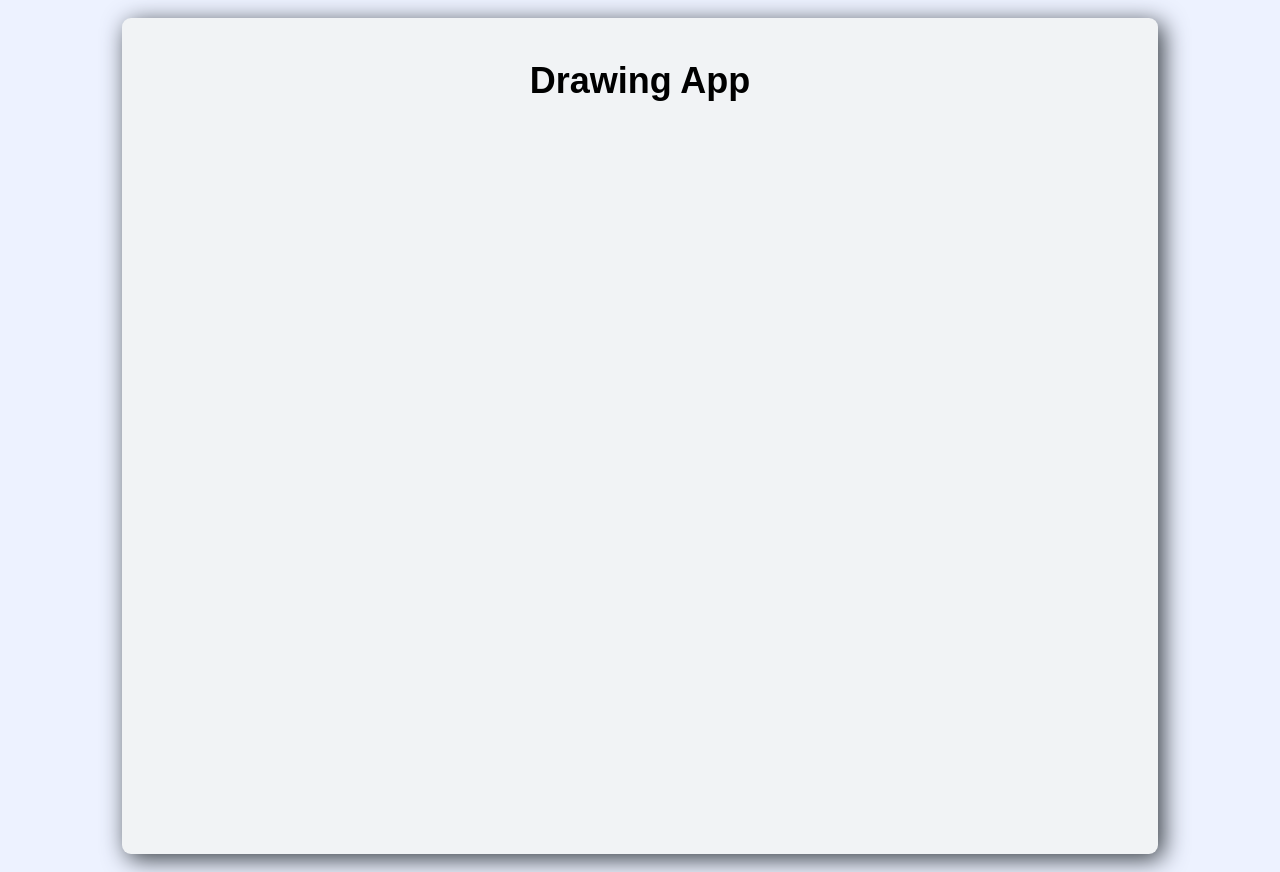
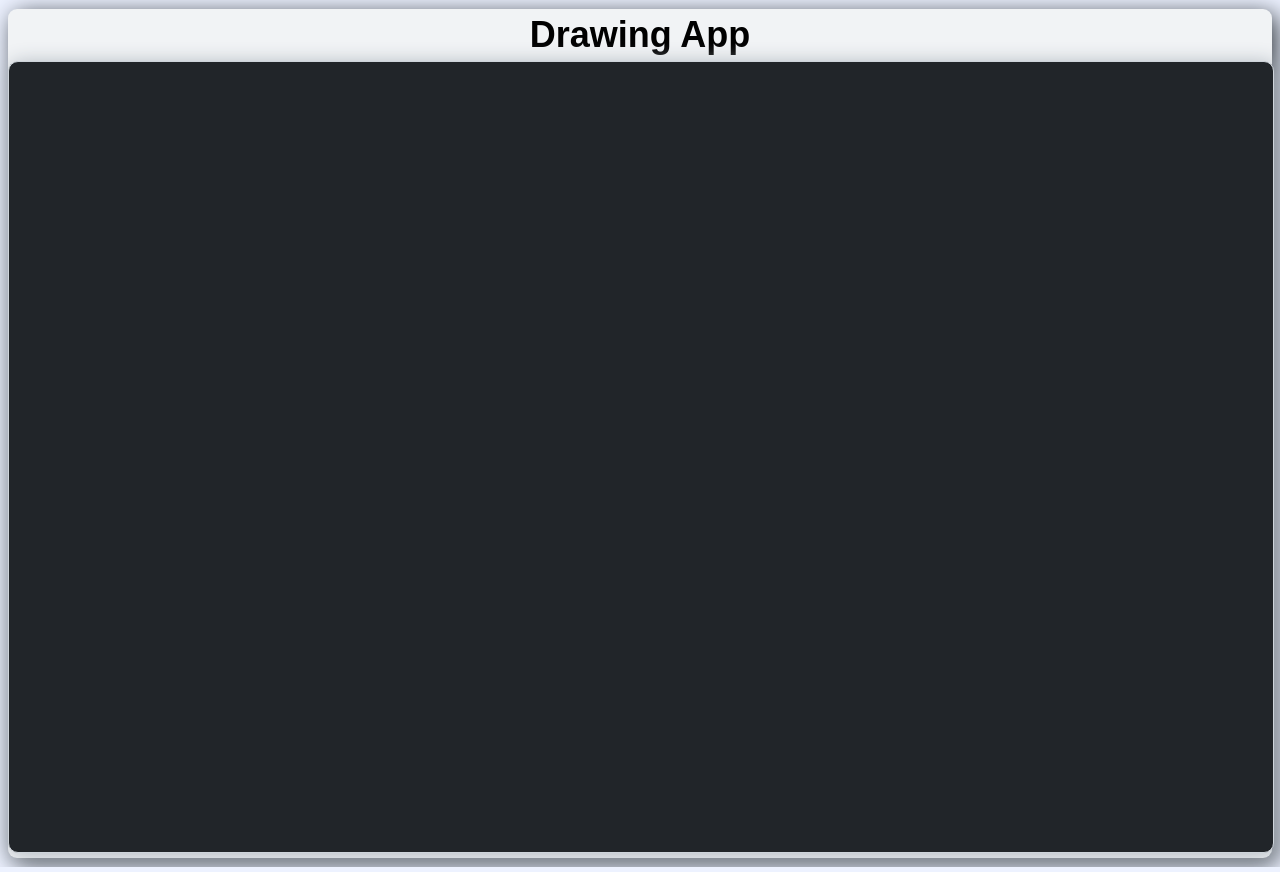
Before and after one commit to YutaMoriJP/Canvas-Drawing-App, a React (Create React App) app: page / in a window 1280 px wide. Built offline with nearby package versions, Linux system fonts and the light colour scheme.

Commit message:
basic features but requires more fixes

```diff
--- a/src/App.js
+++ b/src/App.js
@@ -1,12 +1,14 @@
 import Container from "./styles/Container";
 import Global from "./styles/Global";
+import Canvas from "./components/Canvas";
 
 function App() {
   return (
     <>
       <Global />
       <Container>
-        <h1>Drawing App</h1>
+        <h1 style={{ margin: 0, padding: 5 }}>Drawing App</h1>
+        <Canvas />
       </Container>
     </>
   );
--- /dev/null
+++ b/src/components/Canvas.js
@@ -0,0 +1,86 @@
+import React, { useRef, useEffect, useState } from "react";
+import CanvasStyled from "../styles/Canvas";
+
+const useResize = () => {
+  const [resized, setResized] = useState(false);
+  useEffect(() => {
+    const onresize = () => {
+      setResized(previousResize => !previousResize);
+    };
+    window.addEventListener("resize", onresize);
+    return () => {
+      window.removeEventListener("resize", onresize);
+    };
+  }, []);
+  return resized;
+};
+
+const Canvas = () => {
+  //state
+  const [isDrawing, setIsDrawing] = useState(false);
+  //refs
+  const canvasRef = useRef(null);
+  const contextRef = useRef(null);
+
+  //const resized = useResize();
+
+  //event handlers
+  const handleMouseMove = event => {
+    console.log("event.offsetX", event.offsetX);
+    console.log("event.offsetY", event.offsetY);
+    console.log("event.nativeEvent.offsetX", event.nativeEvent.offsetX);
+    //check if user is drawing or not
+    //checking for false makes the code cleaner and reduces the nesting, if there are multiple if(){if(){if()}}...
+    if (!isDrawing) return;
+    //user is drawing
+    const { offsetX, offsetY } = event.nativeEvent;
+    contextRef.current.lineTo(offsetX, offsetY);
+    contextRef.current.stroke();
+  };
+
+  const handleMouseDown = ({ nativeEvent }) => {
+    const { offsetX, offsetY } = nativeEvent;
+    //starts drawing
+    contextRef.current.beginPath();
+    //controls where it moves to
+    contextRef.current.moveTo(offsetX, offsetY);
+
+    //update state - drawing is actively going on
+    setIsDrawing(true);
+  };
+
+  const handleMouseUp = () => {
+    //as openPath() starts the drawing, closePath finishes the drawing
+    contextRef.current.closePath();
+    //update state - drawing has finished
+    setIsDrawing(false);
+  };
+
+  //initialize canvas API after component has mounted
+  useEffect(() => {
+    if (contextRef && contextRef.current) {
+      return;
+    }
+    canvasRef.current.width = window.innerWidth * 2;
+    canvasRef.current.height = window.innerHeight * 2;
+    canvasRef.current.style.width = "100%";
+    canvasRef.current.style.height = "80%";
+    const context = canvasRef.current.getContext("2d");
+    context.scale(2, 2);
+    context.lineCap = "round";
+    context.strokeStyle = "white";
+    context.lineWidth = 2;
+    contextRef.current = context;
+  }, []);
+
+  return (
+    <CanvasStyled
+      ref={canvasRef}
+      onMouseMove={handleMouseMove}
+      onMouseDown={handleMouseDown}
+      onMouseUp={handleMouseUp}
+    ></CanvasStyled>
+  );
+};
+
+export default Canvas;
--- /dev/null
+++ b/src/styles/Canvas.js
@@ -0,0 +1,11 @@
+import styled from "styled-components";
+
+const Canvas = styled.canvas`
+  background: #212529;
+  border: 1px solid #ced4da;
+  box-shadow: 2px 2px 20px #adb5bd;
+  border-radius: 10px;
+  margin: auto;
+`;
+
+export default Canvas;
--- a/src/styles/Container.js
+++ b/src/styles/Container.js
@@ -1,12 +1,9 @@
 import styled from "styled-components";
 
 const Container = styled.div`
-  margin: 1rem auto;
+  margin: 0.5rem auto;
   border-radius: 0.5rem;
-  padding: 1rem;
-  width: 85%;
-  max-width: 1000px;
-  min-width: 200px;
+  width: 100%;
   min-height: 100vh;
   background: #f1f3f5;
   box-shadow: 5px 5px 25px #343a40;
--- a/src/styles/Global.js
+++ b/src/styles/Global.js
@@ -12,13 +12,13 @@ const Global = createGlobalStyle`
          @media screen and (min-width: 500px) and (max-width:600px) {
             font-size: ${SIZES[1]}px;
          }
-        @media screen and (min-width: 601px) and (max-width: 900) {
+        @media screen and (min-width: 600px) and (max-width: 900px) {
             font-size: ${SIZES[2]}px;
          }
-        @media screen and (min-width:901px) and (max-width: 1300px) {
+        @media screen and (min-width:900px) and (max-width: 1300px) {
             font-size: ${SIZES[3]}px;
          }
-        @media screen and (min-width:1301px) {
+        @media screen and (min-width:1300px) {
             font-size: ${SIZES[4]}px;
          }
     }
```
Also changed, not shown: src/note.txt (added).
